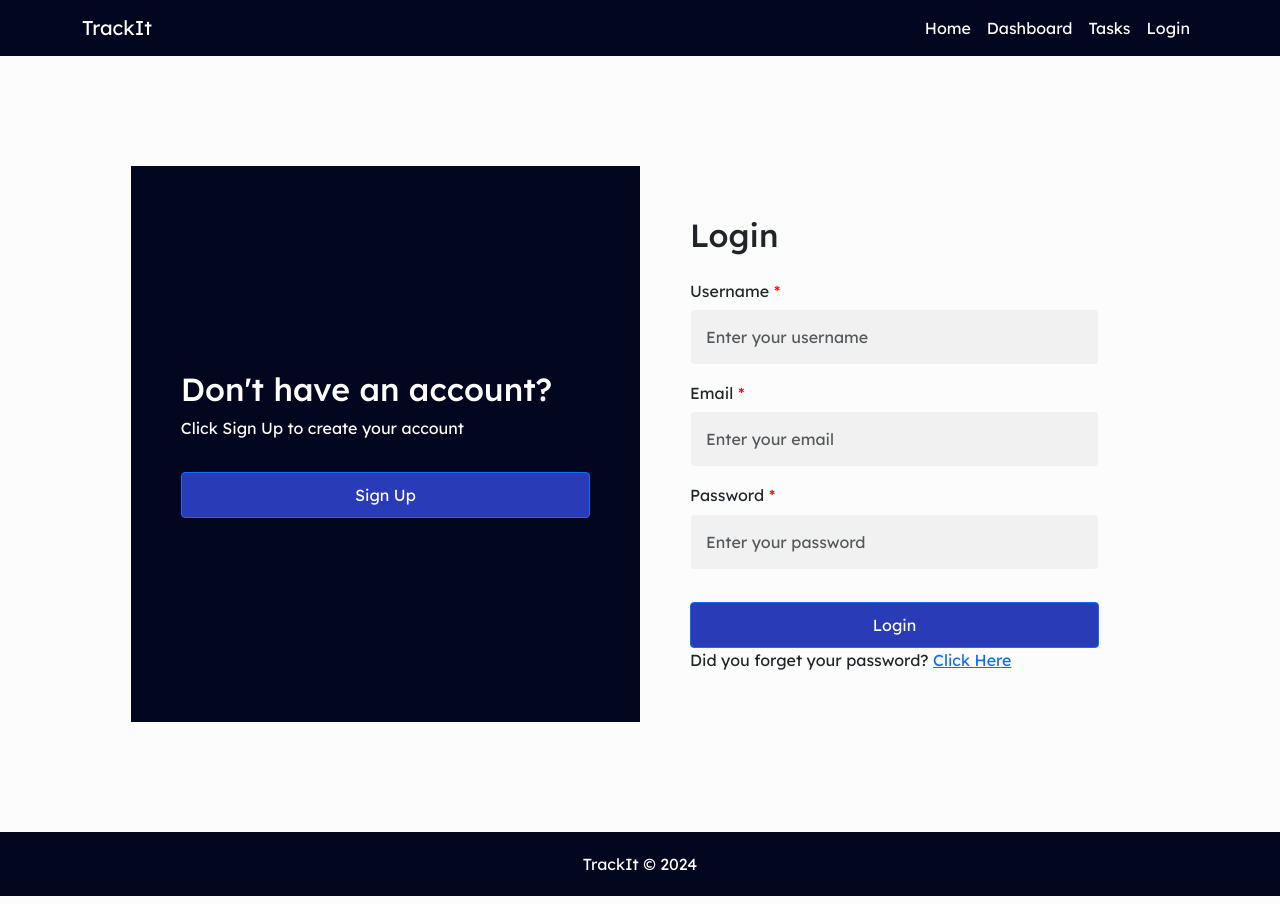
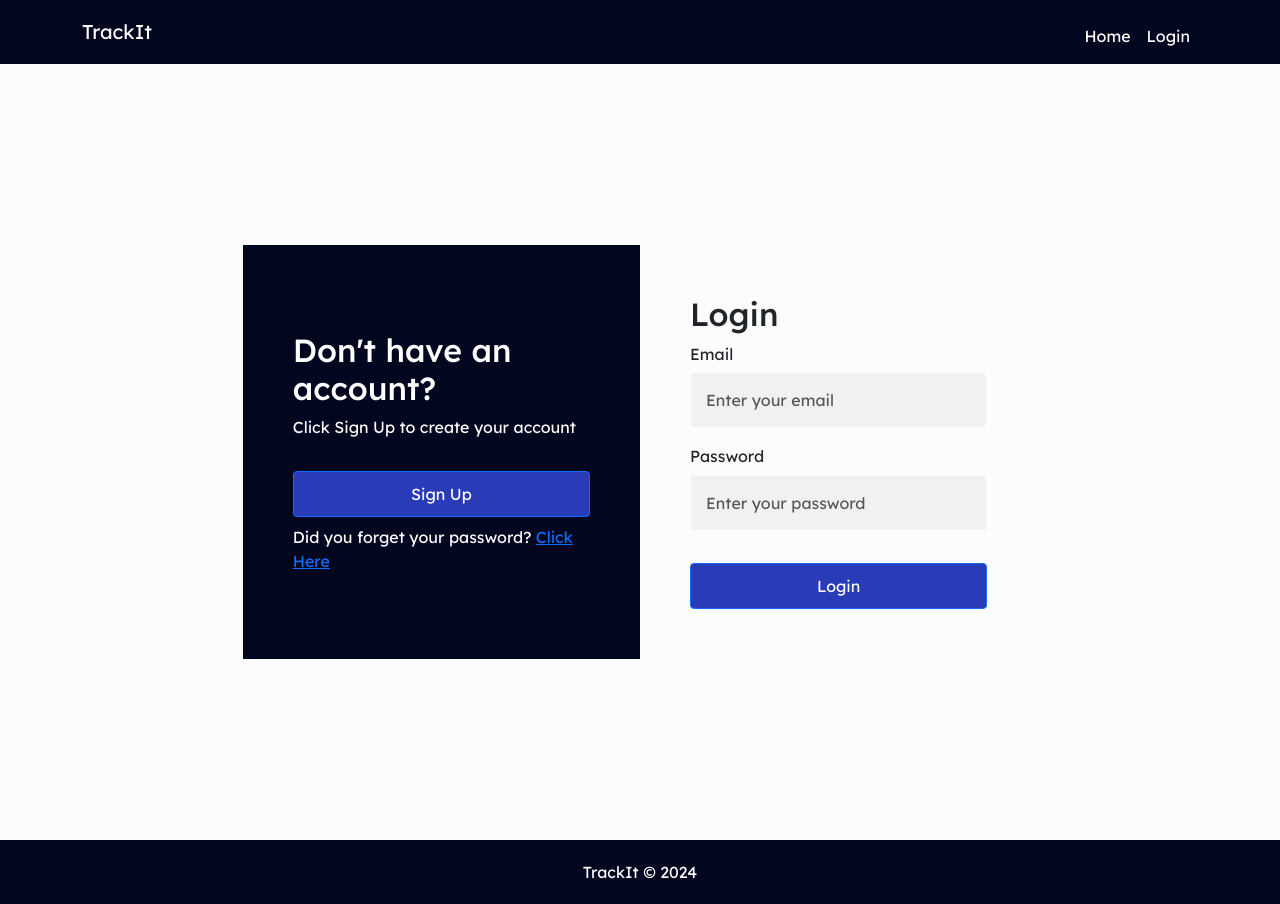
Before and after one commit to neeyrahh/capstone_project, a React (Create React App) app: page /login in a window 1280 px wide. Built offline with nearby package versions, Linux system fonts and the light colour scheme.

Commit message:
signup login and forget password done

```diff
--- a/package.json
+++ b/package.json
@@ -10,6 +10,7 @@
     "react": "^18.3.1",
     "react-bootstrap": "^2.10.5",
     "react-bootstrap-icons": "^1.11.4",
+    "react-confetti": "^6.1.0",
     "react-dom": "^18.3.1",
     "react-hook-form": "^7.53.0",
     "react-icons": "^5.3.0",
--- /dev/null
+++ b/src/components/Auth/AuthContext.js
@@ -0,0 +1,45 @@
+import React, { createContext, useContext, useState } from "react";
+
+const AuthContext = createContext();
+
+export const useAuth = () => {
+  const context = useContext(AuthContext);
+  if (!context) {
+    throw new Error("useAuth must be used within an AuthProvider");
+  }
+  return context;
+};
+
+export const AuthProvider = ({ children }) => {
+  const [isAuthenticated, setIsAuthenticated] = useState(false);
+
+  const login = () => setIsAuthenticated(true);
+
+  const logout = async () => {
+    try {
+      const response = await fetch("http://localhost:5000/api/auth/logout", {
+        method: "POST",
+        headers: {
+          "Content-Type": "application/json",
+          // Include any authorization headers if needed
+        },
+      });
+
+      if (response.ok) {
+        setIsAuthenticated(false); // Update the auth state
+        // Optionally clear any saved user info from localStorage or sessionStorage
+        localStorage.removeItem('user'); // Adjust based on how you're storing user data
+      } else {
+        console.error("Failed to log out");
+      }
+    } catch (error) {
+      console.error("Network Error:", error);
+    }
+  };
+
+  return (
+    <AuthContext.Provider value={{ isAuthenticated, login, logout }}>
+      {children}
+    </AuthContext.Provider>
+  );
+};
--- /dev/null
+++ b/src/components/Auth/ProtectedRoute.js
@@ -0,0 +1,15 @@
+import React from 'react';
+import { Navigate } from 'react-router-dom';
+import { useAuth } from './AuthContext';
+
+const ProtectedRoute = ({ children }) => {
+  const { isAuthenticated } = useAuth();
+
+  if (!isAuthenticated) {
+    return <Navigate to="/login" replace />;
+  }
+
+  return children;
+};
+
+export default ProtectedRoute;
--- a/src/components/Forget-password.js
+++ b/src/components/Forget-password.js
@@ -1,21 +1,60 @@
-import React from 'react';
+import React, { useState } from 'react';
 import { useForm } from "react-hook-form";
+import { Modal, Button } from 'react-bootstrap';
+import { useNavigate } from 'react-router-dom';
 
 const Forget = () => {
   const {
     register,
     handleSubmit,
     formState: { errors },
+    watch,
     reset,
   } = useForm({
-    mode: "onSubmit", // Trigger validation on form submit
+    mode: "onSubmit",
   });
 
+  const navigate = useNavigate();
+  const [showModal, setShowModal] = useState(false);
+  const [modalMessage, setModalMessage] = useState('');
+
   // Handle form submission
-  const onSubmit = (data) => {
-    console.log("Form Submitted:", data);
-    // Perform any additional logic (like API calls)
-    reset(); // Reset form fields
+  const onSubmit = async (data) => {
+    try {
+      const response = await fetch("http://localhost:5000/api/auth/forgot-password", {
+        method: "POST",
+        headers: {
+          "Content-Type": "application/json",
+        },
+        body: JSON.stringify({
+          email: data.email,
+          new_password: data.password,
+          confirm_password: data.confirmPassword
+        }),
+      });
+
+      const result = await response.json();
+
+      if (response.ok) {
+        console.log("Password reset successful:", result);
+        setModalMessage("Password reset successful!");
+        setShowModal(true);
+        reset();
+      } else {
+        setModalMessage(result.message || "Failed to reset password.");
+        setShowModal(true);
+      }
+    } catch (error) {
+      console.error("Error:", error);
+      setModalMessage("An error occurred. Please try again later.");
+      setShowModal(true);
+    }
+  };
+
+  // Function to handle modal button click
+  const handleModalClose = () => {
+    setShowModal(false);
+    navigate('/login');
   };
 
   return (
@@ -23,16 +62,18 @@ const Forget = () => {
       <div className="row">
         {/* Left Side */}
         <div className="col-md-6 welcome-back-section">
-          <h2>Forgot your password?</h2>
-          <p>No worries! Enter your email and reset it now.</p>
+          <h2>🔑 Forgot your password?</h2>
+          <p>No worries! Enter your new desired password.</p>
+          <p style={{ fontStyle: 'italic', color: '#007bff' }}>
+            *Ensure your password is strong for better security!
+          </p>
         </div>
 
-        {/* Right Side - Form Section */}
+        {/* Right Side */}
         <div className="col-md-6 form-section">
           <form onSubmit={handleSubmit(onSubmit)} className="login-form">
             <h2>Forget Password</h2>
 
-            {/* Email Field */}
             <div className="form-group">
               <label htmlFor="email">
                 Email
@@ -45,9 +86,7 @@ const Forget = () => {
                 )}
               </label>
               <input
-                className={`form-control ${
-                  errors.email ? "is-invalid" : ""
-                }`}
+                className={`form-control ${errors.email ? "is-invalid" : ""}`}
                 type="email"
                 {...register("email", {
                   required: "Email is required",
@@ -60,7 +99,6 @@ const Forget = () => {
               />
             </div>
 
-            {/* Password Field */}
             <div className="form-group">
               <label htmlFor="password">
                 New Password
@@ -73,9 +111,7 @@ const Forget = () => {
                 )}
               </label>
               <input
-                className={`form-control ${
-                  errors.password ? "is-invalid" : ""
-                }`}
+                className={`form-control ${errors.password ? "is-invalid" : ""}`}
                 type="password"
                 {...register("password", {
                   required: "Password is required",
@@ -88,40 +124,49 @@ const Forget = () => {
               />
             </div>
 
+
             <div className="form-group">
-              <label htmlFor="password">
+              <label htmlFor="confirmPassword">
                 Confirm New Password
-                {errors.password ? (
+                {errors.confirmPassword ? (
                   <span className="invalid-feedback">
-                    {errors.password.message}
+                    {errors.confirmPassword.message}
                   </span>
                 ) : (
                   <span className="mandatory">*</span>
                 )}
               </label>
               <input
-                className={`form-control ${
-                  errors.password ? "is-invalid" : ""
-                }`}
+                className={`form-control ${errors.confirmPassword ? "is-invalid" : ""}`}
                 type="password"
-                {...register("password", {
-                  required: "Password is required",
-                  minLength: {
-                    value: 8,
-                    message: "Password must be at least 8 characters long",
-                  },
+                {...register("confirmPassword", {
+                  required: "Confirm password is required",
+                  validate: (value) =>
+                    value === watch("password") || "Passwords do not match",
                 })}
-                placeholder="Enter your new password"
+                placeholder="Confirm your new password"
               />
             </div>
 
-            {/* Submit Button */}
             <button type="submit" className="btn btn-primary">
               Submit
             </button>
           </form>
         </div>
       </div>
+
+      {/* Modal  */}
+      <Modal show={showModal} onHide={() => setShowModal(false)} centered>
+        <Modal.Header closeButton>
+          <Modal.Title>Notification</Modal.Title>
+        </Modal.Header>
+        <Modal.Body>{modalMessage}</Modal.Body>
+        <Modal.Footer>
+          <Button variant="secondary" onClick={handleModalClose}>
+            Close
+          </Button>
+        </Modal.Footer>
+      </Modal>
     </div>
   );
 };
--- a/src/components/Header.js
+++ b/src/components/Header.js
@@ -2,19 +2,24 @@ import React from "react";
 import { Link } from "react-router-dom";
 import '../styles/Styles.css';
 import { Container, Nav, Navbar } from "react-bootstrap";
+import { useAuth } from './Auth/AuthContext';
 
 const Header = () => {
+  const { isAuthenticated, logout } = useAuth();
+
   const headerLinks = [
     { link: "/", text: "Home" },
-    { link: "/dashboard", text: "Dashboard" },
-    { link:"/tasks", text:"Tasks" },
-    { link:"/login", text:"Login"},
-
-    // { link:  },
+    ...(isAuthenticated ? [
+      { link: "/dashboard", text: "Dashboard" },
+      { link: "/tasks", text: "Tasks" },
+      { link: "#", text: "Logout", onClick: logout } // Added Logout link
+    ] : [
+      { link: "/login", text: "Login" },
+    ]),
   ];
 
   return (
-    <Navbar className = "header" variant="dark" expand="lg">
+    <Navbar className="header" variant="dark" expand="lg">
       <Container>
         <Navbar.Brand as={Link} to="/">
           TrackIt
@@ -23,7 +28,18 @@ const Header = () => {
         <Navbar.Collapse id="basic-navbar-nav">
           <Nav className="ms-auto">
             {headerLinks.map((headerLink) => (
-              <Nav.Link as={Link} to={headerLink.link} key={headerLink.text}>
+              <Nav.Link
+                as={headerLink.link === "#" ? "button" : Link} // Use button for logout
+                to={headerLink.link === "#" ? undefined : headerLink.link}
+                key={headerLink.text}
+                style={{ marginTop: '8px' }}
+                onClick={(e) => {
+                  if (headerLink.link === "#") {
+                    e.preventDefault(); // Prevent the default anchor behavior
+                    headerLink.onClick(); // Call logout
+                  }
+                }}
+              >
                 {headerLink.text}
               </Nav.Link>
             ))}
--- a/src/components/Login.js
+++ b/src/components/Login.js
@@ -1,37 +1,84 @@
 import React, { useState } from "react";
 import { useForm } from "react-hook-form";
+import { useNavigate } from "react-router-dom";
+import Confetti from "react-confetti";
 import "bootstrap/dist/css/bootstrap.min.css";
-import "../styles/Styles.css";
+import { useAuth } from './Auth/AuthContext';
+
 
 const LoginSignup = () => {
   const [isLogin, setIsLogin] = useState(true);
+  const [confetti, setConfetti] = useState(false);
+  const { login } = useAuth();
+  const navigate = useNavigate();
+
   const {
     register,
     handleSubmit,
     formState: { errors },
     watch,
     reset,
-  } = useForm({
-    mode: "onSubmit", // Makes sure validation is triggered on submit
+  } = useForm({ mode: "onSubmit" });
+
+  // Toggle between login and sign-up forms
+  const toggleForms = () => {
+    setIsLogin(!isLogin);
+    reset();
+  };
+
+  // Form submission logic for Login and Sign-up
+  const onSubmit = async (data) => {
+
+    const payload = isLogin
+      ? {
+          email: data.email,
+          password: data.password,
+        }
+      : {
+          email: data.email,
+          password: data.password,
+          username: data.fullname,
+        };
+
+    const url = isLogin
+      ? "http://localhost:5000/api/auth/login"
+      : "http://localhost:5000/api/auth/register";
+
+    try {
+      const response = await fetch(url, {
+        method: "POST",
+        headers: { "Content-Type": "application/json" },
+        body: JSON.stringify(payload),
       });
 
-  // Toggle between login and sign up forms
-  const toggleForms = () => {
-    setIsLogin(!isLogin);
-    reset(); // Reset form fields when switching
-  };
+      const result = await response.json();
+      if (response.ok) {
+        console.log("Success:", result);
 
-  // Placeholder for form submission logic (Sign Up and Login)
-  const onSubmit = (data) => {
-    console.log("Form data submitted:", data);
-    if (!isLogin) {
+        if (isLogin) {
+          login();
+          navigate("/dashboard");
+        } else {
+
+          setConfetti(true);
+          setTimeout(() => {
             toggleForms();
+            setConfetti(false);
+          }, 3000);
         }
-    // Add API call or other logic here for both Sign Up and Login
+      } else {
+        alert(result.message || "Something went wrong!");
+      }
+    } catch (error) {
+      console.error("Network Error:", error);
+      alert("Unable to reach the server. Please try again later.");
+    }
   };
 
   return (
     <div className="form-container">
+      {confetti && <Confetti />}
+
         <div className="row">
           {/* Left Side */}
           <div className="col-md-6 welcome-back-section">
@@ -43,143 +90,38 @@ const LoginSignup = () => {
                 ? "Click Sign Up to create your account"
                 : "Click Login to access your account"}
             </p>
+
             <button className="btn btn-primary" onClick={toggleForms}>
               {isLogin ? "Sign Up" : "Login"}
             </button>
+
+
+            {isLogin && (
+              <div className="mt-2">
+                <span>
+                  Did you forget your password?{" "}
+                  <a href="./forget-password">Click Here</a>
+                </span>
+              </div>
+            )}
           </div>
 
           {/* Right Side */}
           <div className="col-md-6 form-section">
-          {isLogin ? (
-            // Login Form
-            <form onSubmit={handleSubmit(onSubmit)} className="login-form">
-              <h2>Login</h2>
-              <div className="form">
-                <div className="form-group">
-                  <label htmlFor="username">
-                    Username
-                    {errors.username ? (
-                      <span className="invalid-feedback">
-                        {errors.username.message}
-                      </span>
-                    ) : (
-                      <span className="mandatory">*</span>
-                    )}
-                  </label>
-                  <input
-                    className={`form-control ${
-                      errors.username ? "is-invalid" : ""
-                    }`}
-                    type="text"
-                    name="username"
-                    {...register("username", {
-                      required: "Username is required",
-                    })}
-                    placeholder="Enter your username"
-                  />
-                </div>
+            <form onSubmit={handleSubmit(onSubmit)} className="auth-form">
+              <h2>{isLogin ? "Login" : "Sign Up"}</h2>
               <div className="form-group">
                 <label htmlFor="email">
                   Email
-                    {errors.email ? (
+                  {errors.email && (
                     <span className="invalid-feedback">
                       {errors.email.message}
                     </span>
-                    ) : (
-                      <span className="mandatory">*</span>
-                    )}
-                  </label>
-                  <input
-                    className={`form-control ${
-                      errors.email ? "is-invalid" : ""
-                    }`}
-                    type="email"
-                    name="email"
-                    {...register("email", {
-                      required: "Email is required",
-                      pattern: {
-                        value: /^[\w-.]+@([\w-]+\.)+[\w-]{2,4}$/,
-                        message: "Invalid email format",
-                      },
-                    })}
-                    placeholder="Enter your email"
-                  />
-                </div>
-                <div className="form-group">
-                  <label htmlFor="password">
-                    Password
-                    {errors.password ? (
-                      <span className="invalid-feedback">
-                        {errors.password.message}
-                      </span>
-                    ) : (
-                      <span className="mandatory">*</span>
-                    )}
-                  </label>
-                  <input
-                    className={`form-control ${
-                      errors.password ? "is-invalid" : ""
-                    }`}
-                    type="password"
-                    name="password"
-                    {...register("password", {
-                      required: "Password is required",
-                      minLength: 8,
-                    })}
-                    placeholder="Enter your password"
-                  />
-                </div>
-              </div>
-
-              <button type="submit" className="btn btn-primary">
-                Login
-              </button>
-              <span>Did you forget your password? <a href="./forget-password">Click Here</a></span>
-            </form>
-          ) : (
-            // Sign Up Form
-            <form onSubmit={handleSubmit(onSubmit)} className="signup-form">
-              <h2>Sign Up</h2>
-              <div className="form">
-              <div className="form-group">
-                <label htmlFor="fullname">
-                  Full Name
-                  {errors.fullname ? (
-                    <span className="invalid-feedback">
-                      {errors.fullname.message}
-                    </span>
-                  ) : (
-                    <span className="mandatory">*</span>
-                  )}
-                </label>
-                <input
-                  className={`form-control ${
-                    errors.fullname ? "is-invalid" : ""
-                  }`}
-                  type="text"
-                  name="fullname"
-                  {...register("fullname", {
-                    required: "Full name is required",
-                  })}
-                  placeholder="Enter your full name"
-                />
-              </div>
-
-              <div className="form-group">
-                <label htmlFor="email">
-                  Email
-                  {errors.email ? (
-                    <span className="invalid-feedback">
-                      {errors.email.message}
-                    </span>
-                  ) : (
-                    <span className="mandatory">*</span>
                   )}
                 </label>
                 <input
                   className={`form-control ${errors.email ? "is-invalid" : ""}`}
                   type="email"
-                  name="email"
                   {...register("email", {
                     required: "Email is required",
                     pattern: {
@@ -194,45 +136,40 @@ const LoginSignup = () => {
               <div className="form-group">
                 <label htmlFor="password">
                   Password
-                  {errors.password ? (
+                  {errors.password && (
                     <span className="invalid-feedback">
                       {errors.password.message}
                     </span>
-                  ) : (
-                    <span className="mandatory">*</span>
                   )}
                 </label>
                 <input
-                  className={`form-control ${
-                    errors.password ? "is-invalid" : ""
-                  }`}
+                  className={`form-control ${errors.password ? "is-invalid" : ""}`}
                   type="password"
-                  name="password"
                   {...register("password", {
                     required: "Password is required",
-                    minLength: 8,
+                    minLength: {
+                      value: 8,
+                      message: "Password must be at least 8 characters long",
+                    },
                   })}
                   placeholder="Enter your password"
                 />
               </div>
 
+              {!isLogin && (
+                <>
                   <div className="form-group">
                     <label htmlFor="confirmpassword">
                       Confirm Password
-                  {errors.confirmpassword ? (
+                      {errors.confirmpassword && (
                         <span className="invalid-feedback">
                           {errors.confirmpassword.message}
                         </span>
-                  ) : (
-                    <span className="mandatory">*</span>
                       )}
                     </label>
                     <input
-                  className={`form-control ${
-                    errors.confirmpassword ? "is-invalid" : ""
-                  }`}
+                      className={`form-control ${errors.confirmpassword ? "is-invalid" : ""}`}
                       type="password"
-                  name="confirmpassword"
                       {...register("confirmpassword", {
                         required: "Confirm password is required",
                         validate: (value) =>
@@ -241,14 +178,34 @@ const LoginSignup = () => {
                       placeholder="Confirm your password"
                     />
                   </div>
+                  <div className="form-group">
+                    <label htmlFor="fullname">
+                      Full Name
+                      {errors.fullname && (
+                        <span className="invalid-feedback">
+                          {errors.fullname.message}
+                        </span>
+                      )}
+                    </label>
+                    <input
+                      className={`form-control ${errors.fullname ? "is-invalid" : ""}`}
+                      type="text"
+                      {...register("fullname", {
+                        required: "Full name is required",
+                      })}
+                      placeholder="Enter your full name"
+                    />
                   </div>
-              <button type="submit" className="btn">
-                Sign Up
+                </>
+              )}
+
+              <button type="submit" className="btn btn-primary">
+                {isLogin ? "Login" : "Sign Up"}
               </button>
             </form>
-          )}
           </div>
         </div>
+
     </div>
   );
 };
```
Also changed, not shown: src/App.js (+32 -24 lines), src/components/Auth/ErrrorBoundary.js (added, +29 -0 lines), 1 other file (tests, documents, lock files or other folders). Lines whose indentation alone changed are shown as unchanged.
